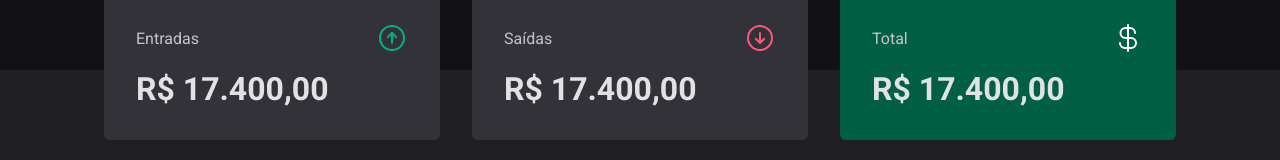
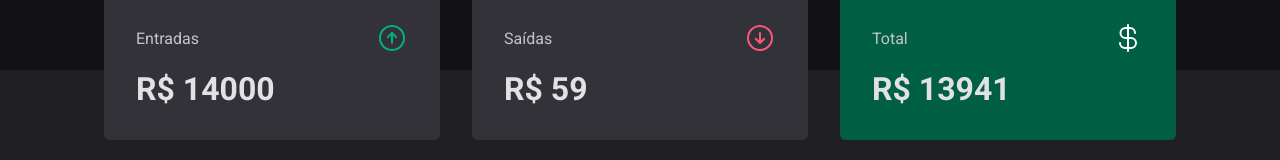
Before and after one commit to artenlf/ignite-dt-money, a React (Vite) app: page / in a window 1280 px wide. Shown: the part 390-550 px from the top of the page. Built offline with nearby package versions, Linux system fonts and the light colour scheme; data requests are answered from the project's data file.

Commit message:
feat: created summary reduce method to account for transactions entries

```diff
--- a/src/components/Summary/index.tsx
+++ b/src/components/Summary/index.tsx
@@ -7,6 +7,25 @@
 
   const { transactions } = useContext(TransactionsContext);
 
+  const summary = transactions.reduce(
+    (acc, transaction) => {
+      if(transaction.type === "income") {
+        acc.income += transaction.price;
+        acc.total += transaction.price;
+      } else {
+        acc.outcome += transaction.price;
+        acc.total -= transaction.price;
+      }
+
+      return acc;
+    },
+    {
+      income: 0,
+      outcome: 0,
+      total: 0
+    }
+  );
+
   return (
       <SummaryContainer>
         <SummaryCard>
@@ -14,7 +33,7 @@
             <span>Entradas</span>
             <ArrowCircleUp size={32} color="#00b37e" />
           </header>
-          <strong>R$ 17.400,00</strong>
+          <strong>R$ {summary.income}</strong>
         </SummaryCard>
 
         <SummaryCard>
@@ -22,7 +41,7 @@
             <span>Saídas</span>
             <ArrowCircleDown size={32} color="#f75a78" />
           </header>
-          <strong>R$ 17.400,00</strong>
+          <strong>R$ {summary.outcome}</strong>
         </SummaryCard>
 
         <SummaryCard variant="green">
@@ -30,7 +49,7 @@
             <span>Total</span>
             <CurrencyDollar size={32} color="#fff" />
           </header>
-          <strong>R$ 17.400,00</strong>
+          <strong>R$ {summary.total}</strong>
         </SummaryCard>
       </SummaryContainer>
   )
```
